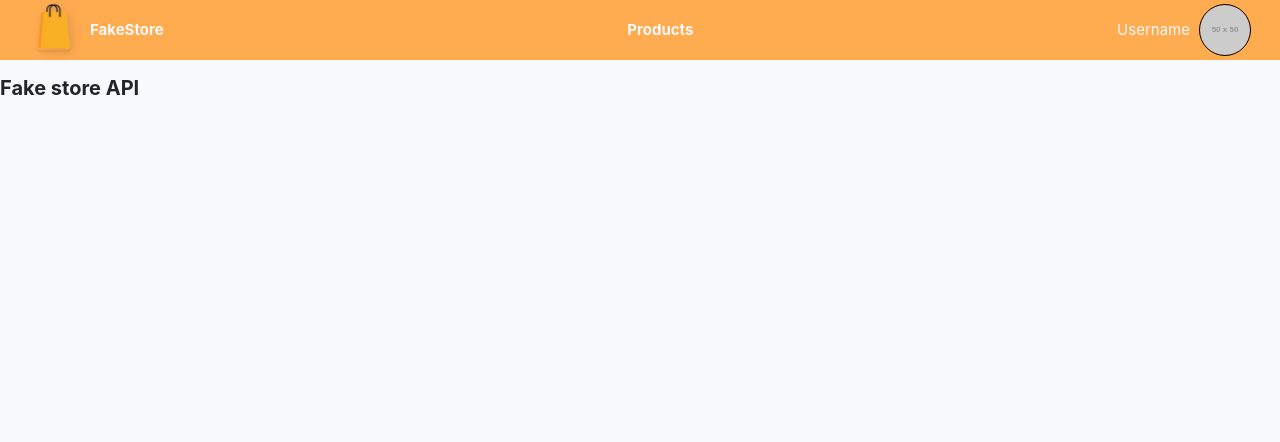
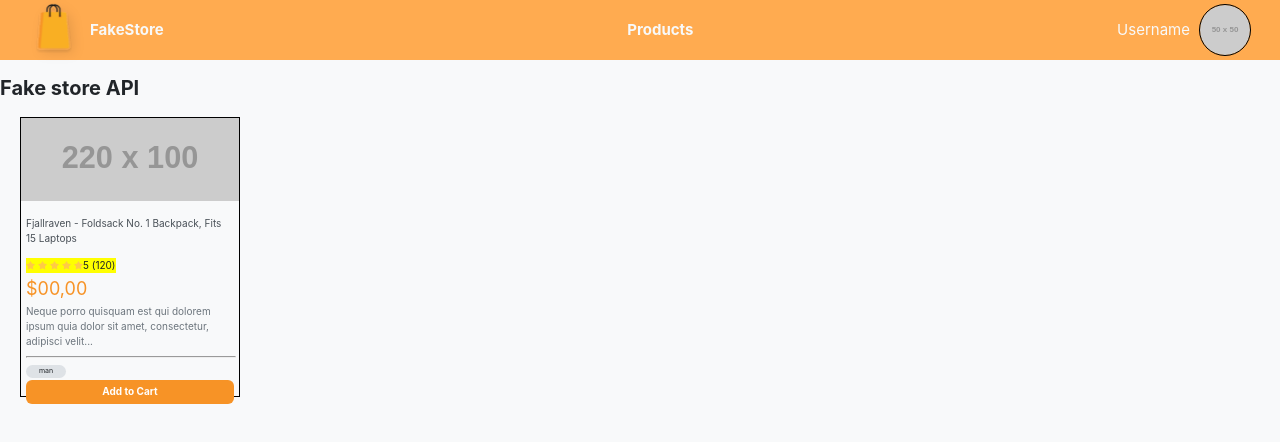
Before and after one commit to IsaqueBatist/fakesotre, a React (Vite) app: page / in a window 1280 px wide. Shown: the top 442 px of the page. Built offline with nearby package versions, Linux system fonts and the light colour scheme.

Commit message:
:construction: wip: start styling product card layout

```diff
--- a/src/App.tsx
+++ b/src/App.tsx
@@ -1,8 +1,11 @@
+import Home from './pages/home/Home'
+
 function App() {
-
   return (
+    <>
       <h1>Fake store API</h1>
-
+      <Home />
+    </>
   )
 }
 
--- /dev/null
+++ b/src/components/card/Card.tsx
@@ -0,0 +1,37 @@
+import Starts from '../../Assets/svg/mockStars.svg'
+import Category from '../category/Category'
+import {
+  Button,
+  CardBody,
+  CardContainer,
+  CardImage,
+  CategoryContainer,
+  ItemName,
+  ItemRating,
+  ProductDescription,
+} from './styles'
+
+export default function Card() {
+  return (
+    <CardContainer>
+      <CardImage src="https://placehold.co/220x100" />
+      <CardBody>
+        <ItemName>Fjallraven - Foldsack No. 1 Backpack, Fits 15 Laptops</ItemName>
+        <ItemRating>
+          <img src={Starts} alt="start rating" />
+          <span>5 (120)</span>
+        </ItemRating>
+        <span id="price">$00,00</span>
+        <ProductDescription>
+          Neque porro quisquam est qui dolorem ipsum quia dolor sit amet, consectetur, adipisci
+          velit...
+        </ProductDescription>
+        <hr />
+        <CategoryContainer>
+          <Category content="man" />
+        </CategoryContainer>
+        <Button>Add to Cart</Button>
+      </CardBody>
+    </CardContainer>
+  )
+}
--- /dev/null
+++ b/src/components/card/styles.ts
@@ -0,0 +1,88 @@
+import styled from 'styled-components'
+
+export const CardContainer = styled.div`
+  width: 22rem;
+  height: 28rem;
+  border: 0.1rem solid black;
+  background-color: ${({ theme }) => theme.colors.Neutra.light[1]};
+
+  display: flex;
+  flex-direction: column;
+  margin-left: 2rem;
+`
+
+export const CardImage = styled.img`
+  width: 100%;
+  height: 30%;
+  object-fit: cover;
+`
+
+export const CardBody = styled.section`
+  height: 70%;
+  width: 100%;
+  padding: 0.5rem;
+
+  display: flex;
+  flex-direction: column;
+  justify-content: flex-start;
+  align-items: flex-start;
+
+  gap: 0.2rem;
+
+  span#price {
+    color: ${({ theme }) => theme.colors.primary.main};
+    font-size: 1.8rem;
+  }
+
+  hr {
+    width: 100%;
+    color: ${({ theme }) => theme.colors.Neutra.dark[5]};
+  }
+`
+
+export const ItemName = styled.p`
+  color: ${({ theme }) => theme.colors.Neutra.dark[3]};
+  font-size: 1rem;
+`
+
+export const ItemRating = styled.div`
+  display: flex;
+  background-color: yellow;
+  img {
+  }
+`
+
+export const ProductDescription = styled.div`
+  color: ${({ theme }) => theme.colors.Neutra.dark[4]};
+`
+
+export const CategoryContainer = styled.div`
+  display: flex;
+  flex-wrap: wrap;
+  gap: 0.5rem;
+`
+
+export const Button = styled.button`
+  background-color: ${({ theme }) => theme.colors.primary.main};
+  padding: 1rem 2rem;
+  width: 100%;
+  height: 2.4rem;
+
+  color: white;
+  font-size: 1rem;
+  font-weight: bold;
+
+  display: flex;
+  align-items: center;
+  justify-content: center;
+  gap: 0.5rem;
+
+  border: none;
+  border-radius: 0.6rem;
+  cursor: pointer;
+  transition: background-color 0.2s ease;
+
+  &:hover {
+    background-color: ${({ theme }) => theme.colors?.primary?.medium};
+  }
+`
--- /dev/null
+++ b/src/components/category/Category.tsx
@@ -0,0 +1,9 @@
+import { CategoryItemContainer } from './styles'
+
+interface IProp {
+  content: string
+}
+
+export default function Category({ content }: IProp) {
+  return <CategoryItemContainer>{content}</CategoryItemContainer>
+}
--- /dev/null
+++ b/src/components/category/styles.ts
@@ -0,0 +1,11 @@
+import styled from 'styled-components'
+
+export const CategoryItemContainer = styled.div`
+  background-color: ${({ theme }) => theme.colors.Neutra.light[3]};
+  min-width: 4rem;
+  min-height: 1rem;
+  border-radius: 1rem;
+  padding: 0.1rem 0.3rem;
+  font-size: 0.7rem;
+  text-align: center;
+`
--- a/src/pages/home/Home.tsx
+++ b/src/pages/home/Home.tsx
@@ -1,20 +1,7 @@
-import { useEffect, useState } from "react"
-import type { Product } from "../../types/product"
-import { getAllProducts } from "../../services/products"
+import Card from "../../components/card/Card"
 
 export default function Home() {
-  const [products, setProducts] = useState<Product[]>([])
-
-  useEffect(() => {
-    getAllProducts().then(setProducts)
-  }, [])
   return (
-    <div>
-      {products.map((p) => (
-        <div>
-          <p>{p.title}</p>
-        </div>
-      ))}
-    </div>
+    <Card />
   )
 }
```
Also changed, not shown: src/Assets/svg/mockStars.svg (added).
